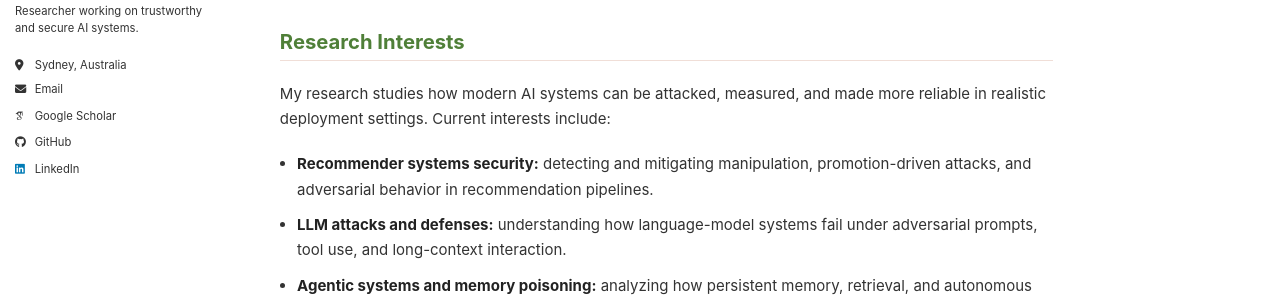
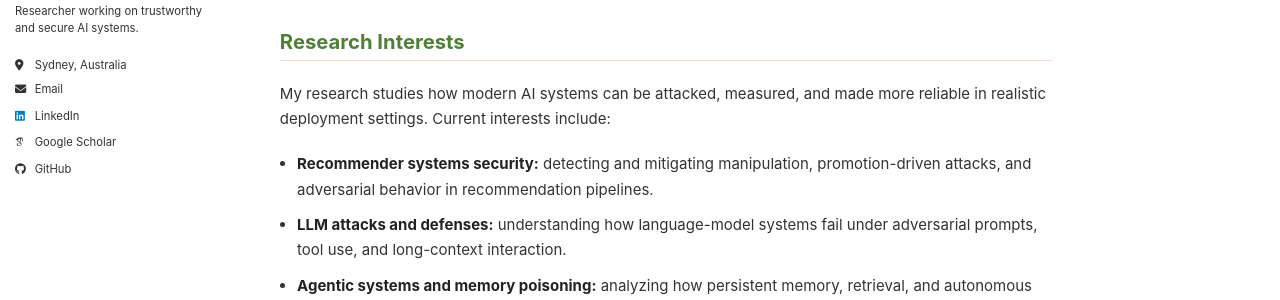
Before and after one commit to shiyiyang-ai/shiyiyang-ai.github.io, a Jekyll site: the page built from _pages/about.md, in a window 1280 px wide. Shown: the part 307-607 px from the top of the page. Built offline with Jekyll 4.4.1, drawn with Linux system fonts in a browser that asks for light colours; some web fonts are replaced; a script bundle is joined from its source files by our own code; library files that are not in the unit come from our copies.

Commit message:
Place LinkedIn with profile links

```diff
--- a/_includes/author-profile.html
+++ b/_includes/author-profile.html
@@ -35,6 +35,13 @@
       {% endif %}
       {% if author.email %}
         <li><a href="mailto:{{ author.email }}"><i class="fas fa-fw fa-envelope icon-pad-right" aria-hidden="true"></i>{{ site.data.ui-text[site.locale].email_label | default: "Email" }}</a></li>
+      {% endif %}
+      {% if author.linkedin %}
+        {% if author.linkedin contains "://" %}
+          <li><a href="{{ author.linkedin }}"><i class="fab fa-fw fa-linkedin icon-pad-right" aria-hidden="true"></i>LinkedIn</a></li>
+        {% else %}
+          <li><a href="https://www.linkedin.com/in/{{ author.linkedin }}"><i class="fab fa-fw fa-linkedin icon-pad-right" aria-hidden="true"></i>LinkedIn</a></li>
+        {% endif %}
       {% endif %}
 
       <!-- Font Awesome and Academicons icons / Academic websites -->
@@ -126,9 +133,6 @@
       {% if author.lastfm %}
         <li><a href="https://last.fm/user/{{ author.lastfm }}"><i class="fab fa-fw fa-lastfm icon-pad-right" aria-hidden="true"></i>Last.fm</a></li>
       {% endif %}
-      {% if author.linkedin %}
-        <li><a href="https://www.linkedin.com/in/{{ author.linkedin }}"><i class="fab fa-fw fa-linkedin icon-pad-right" aria-hidden="true"></i>LinkedIn</a></li>
-      {% endif %}
       {% if author.mastodon %}
         <li><a href="{{ author.mastodon }}"><i class="fab fa-fw fa-mastodon icon-pad-right" aria-hidden="true"></i>Mastodon</a></li>
       {% endif %}
```
